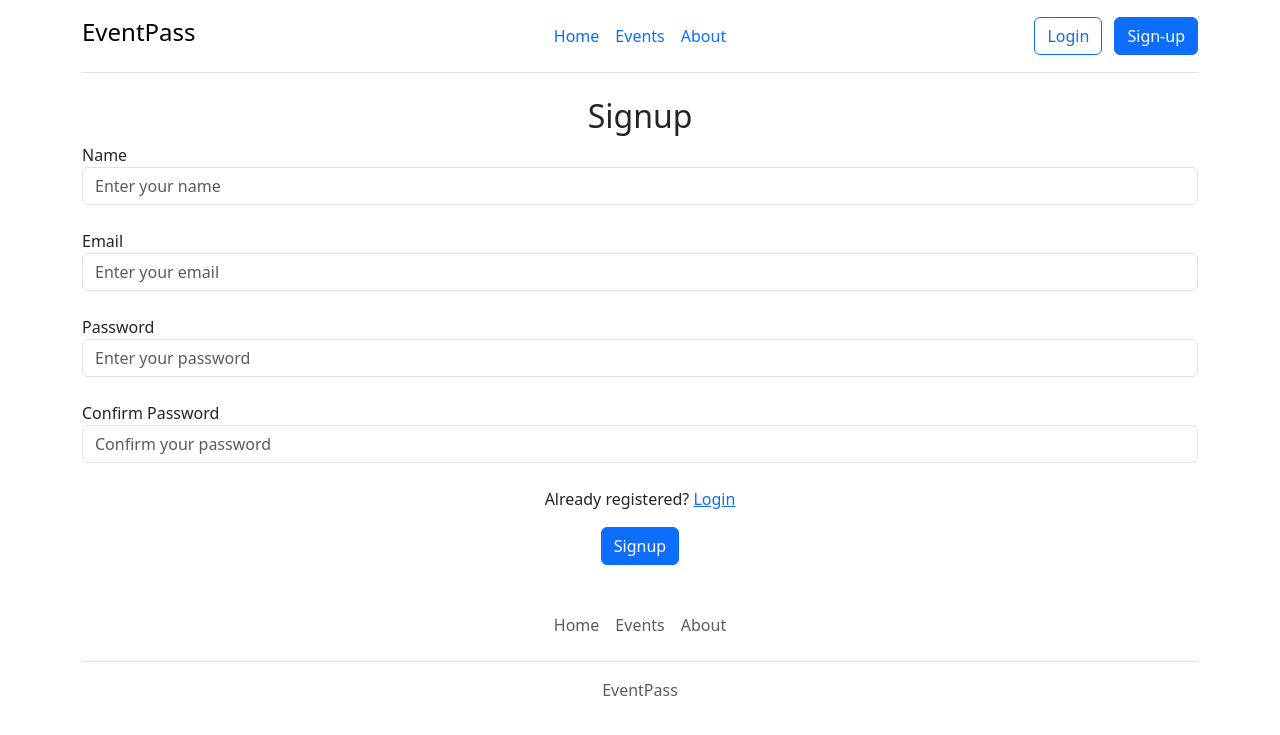
After one commit to arv1nd-s/eventpass, a Django app: page /signup/ in a window 1280 px wide. The commit adds this page. Shown: the top 735 px of the page. Run offline with Django 4.2, Linux system fonts and the light colour scheme.

Commit message:
signup & login route, views, templates added

```diff
--- a/eventpass/urls.py
+++ b/eventpass/urls.py
@@ -16,10 +16,14 @@ Including another URLconf
 """
 from django.contrib import admin
 from django.urls import path
-from eventpassApp.views import appHome, searchResults, about, eventsPage
+from eventpassApp.views import appHome, searchResults, about, eventsPage, loginPage, signUp
 
 urlpatterns = [
     path('', appHome, name='Home'),
+
+    path('login/', loginPage, name='Login'),
+
+    path('signup/', signUp, name='Signup'),
 
     path('search/', searchResults, name='SearchResults'),
 
--- a/eventpassApp/templates/base.html
+++ b/eventpassApp/templates/base.html
@@ -19,14 +19,14 @@
           </div>
 
           <ul class="nav col-12 col-md-auto mb-2 justify-content-center mb-md-0">
-            <li><a href="#" class="nav-link px-2 {% block activePageHome %}{% endblock %}">Home</a></li>
-            <li><a href="#" class="nav-link px-2 {% block activePageEvents %}{% endblock %}">Events</a></li>
-            <li><a href="#" class="nav-link px-2 {% block activePageAbout %}{% endblock %}">About</a></li>
+            <li><a href="/" class="nav-link px-2 {% block activePageHome %}{% endblock %}">Home</a></li>
+            <li><a href="/events" class="nav-link px-2 {% block activePageEvents %}{% endblock %}">Events</a></li>
+            <li><a href="/about" class="nav-link px-2 {% block activePageAbout %}{% endblock %}">About</a></li>
           </ul>
 
           <div class="col-md-3 text-end">
-            <button type="button" class="btn btn-outline-primary me-2">Login</button>
-            <button type="button" class="btn btn-primary">Sign-up</button>
+            <a href="/login"><button type="button" class="btn btn-outline-primary me-2">Login</button></a>
+            <a href="/signup"><button type="button" class="btn btn-primary">Sign-up</button></a>
           </div>
         </header>
     </div>
@@ -40,9 +40,9 @@
     <div class="container">
         <footer class="py-3 my-4">
           <ul class="nav justify-content-center border-bottom pb-3 mb-3">
-            <li class="nav-item"><a href="#" class="nav-link px-2 text-body-secondary">Home</a></li>
-            <li class="nav-item"><a href="#" class="nav-link px-2 text-body-secondary">Events</a></li>
-            <li class="nav-item"><a href="#" class="nav-link px-2 text-body-secondary">About</a></li>
+            <li class="nav-item"><a href="/" class="nav-link px-2 text-body-secondary">Home</a></li>
+            <li class="nav-item"><a href="/events" class="nav-link px-2 text-body-secondary">Events</a></li>
+            <li class="nav-item"><a href="/about" class="nav-link px-2 text-body-secondary">About</a></li>
           </ul>
           <p class="text-center text-body-secondary">EventPass</p>
         </footer>
--- /dev/null
+++ b/eventpassApp/templates/signup.html
@@ -0,0 +1,41 @@
+{% extends "base.html" %}
+
+{% block content %}
+<div class="container">
+    <div class="form-group text-center">
+        <h2>Signup</h2>
+    </div>
+
+    <form>
+        <div class="form-group">
+            <label for="name">Name</label>
+            <input type="text" class="form-control" id="name" placeholder="Enter your name">
+        </div>
+        <br>
+        <div class="form-group">
+            <label for="email">Email</label>
+            <input type="email" class="form-control" id="email" placeholder="Enter your email">
+        </div>
+        <br>
+        <div class="form-group">
+            <label for="password">Password</label>
+            <input type="password" class="form-control" id="password" placeholder="Enter your password">
+        </div>
+        <br>
+        <div class="form-group">
+            <label for="confirm-password">Confirm Password</label>
+            <input type="password" class="form-control" id="confirm-password" placeholder="Confirm your password">
+        </div>
+
+        <br>
+        <div class="form-group text-center">
+            <p>Already registered? <a href="/login">Login</a></p>
+        </div>
+
+        <!-- <br> -->
+        <div class="form-group text-center">
+            <button type="submit" class="btn btn-primary">Signup</button>
+        </div>
+    </form>
+</div>
+{% endblock %}
--- a/eventpassApp/views.py
+++ b/eventpassApp/views.py
@@ -2,6 +2,12 @@ from django.shortcuts import render
 
 def appHome(request):
     return render(request, 'index.html')
+
+def signUp(request):
+    return render(request, 'signup.html')
+
+def loginPage(request):
+    return render(request, "login.html")
 
 def about(request):
     return render(request, 'about.html')
```
Also changed, not shown: eventpassApp/templates/login.html (added, +29 -0 lines).
